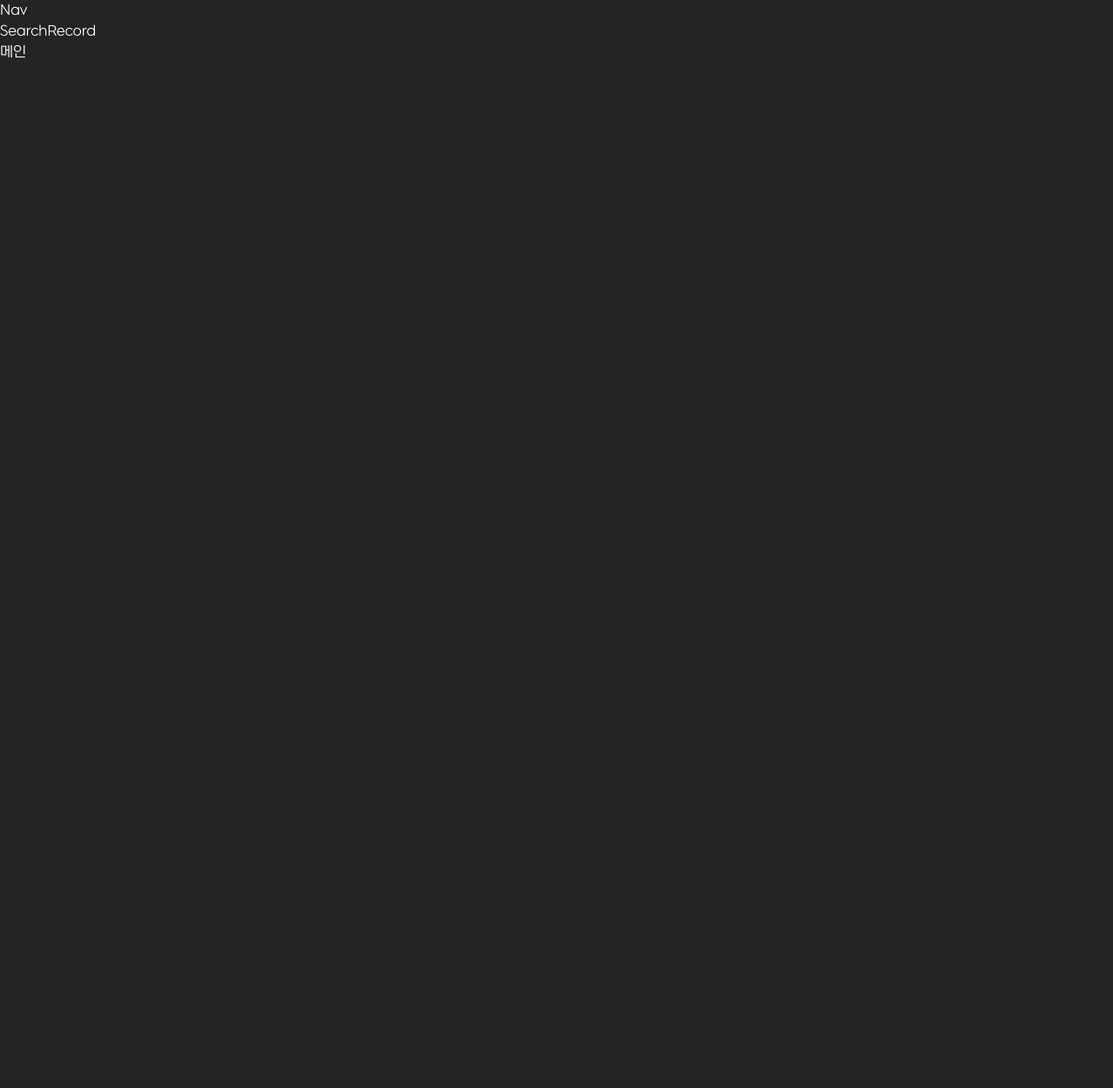
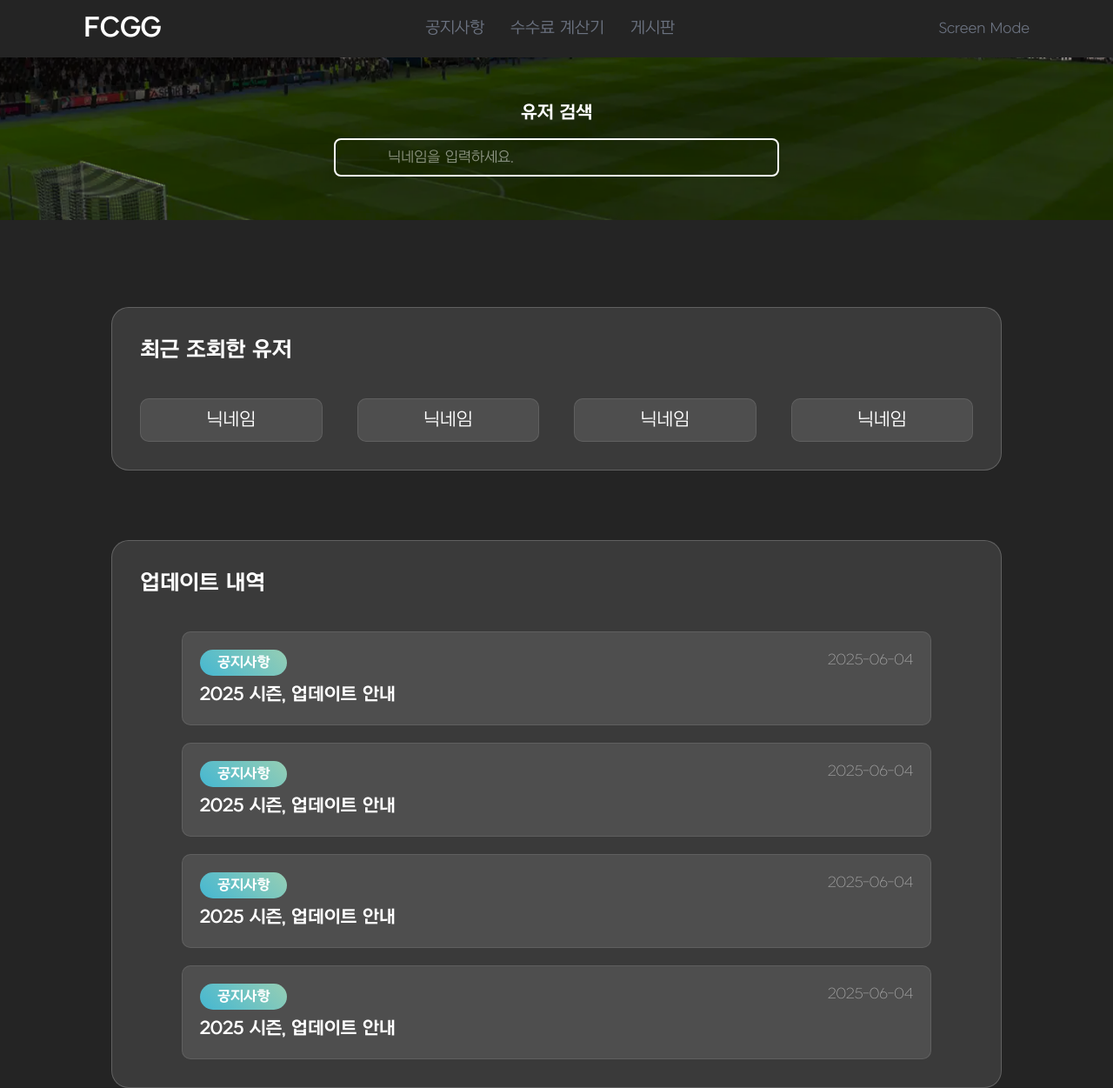
Before and after one commit to jbinyim/fconline-record-next, a Next.js app: page / in a window 1280 px wide. Shown: the whole page at 87% size. Before the commit the page ends 800 px from the top, so only its background shows below. Built offline with nearby package versions, Linux system fonts and the light colour scheme.

Commit message:
nav, 검색창, 최근조회, 업데이트란 제작

```diff
--- a/src/app/globals.css
+++ b/src/app/globals.css
@@ -37,6 +37,7 @@
   --green200: #10b981;
   --green300: #36814a;
 
+
   --nexon: "Nexon Gothic";
 }
 
@@ -52,6 +53,7 @@
   --color-green100: var(--green100);
   --color-green200: var(--green200);
   --color-green300: var(--green300);
+
 
   --font-nexon: var(--nexon);
 
@@ -69,3 +71,31 @@ body {
   color: #fff;
   font-family: var(--nexon), sans-serif;
 }
+
+a{display:inline-block;}
+button{display:inline-block; cursor: pointer;}
+
+@media screen and (min-width:375px) and (max-width:743px){
+  .searchArea{
+    background:url('/backgroundImgs/fcBackground.png')no-repeat center / cover;
+    width:100%;
+    padding:100px 0;
+  }
+}
+
+@media screen and (min-width:744px) and (max-width:1199px){
+  .searchArea{
+    background:url('/backgroundImgs/fcBackground.png')no-repeat center / cover;
+    width:100%;
+    padding:75px 0;
+  }
+}
+
+
+@media screen and (min-width:1200px){
+  .searchArea{
+    background:url('/backgroundImgs/fcBackground.png')no-repeat center / cover;
+    width:100%;
+    padding:50px 0;
+  }
+}
--- a/src/app/page.tsx
+++ b/src/app/page.tsx
@@ -1,5 +1,10 @@
+import RecentRecord from "@/components/home/RecentRecord";
+import Update from "@/components/home/Update";
 import Image from "next/image";
 
 export default function Home() {
-  return <div>메인</div>;
+  return <div>
+    <RecentRecord />
+    <Update />
+  </div>;
 }
--- a/src/components/common/Nav.tsx
+++ b/src/components/common/Nav.tsx
@@ -2,7 +2,24 @@ import React from 'react'
 
 const Nav = () => {
   return (
-    <div>Nav</div>
+    <div>
+      <nav className="w-full pc:flex items-center my-0 mx-auto relative py-[15px] pc:w-[85%] pc:justify-between">
+        <img src="" alt="" className="absolute left-20px top-20px p-5 pc:hidden" />
+        <h1 className="text-center pc:text-left"><a href="#" className="font-bold text-3xl">FCGG</a></h1>
+        <ul className="hidden pc:flex items-center">
+        <li className="px-[15px] text-skyBlue50 font-normal text-lg duration-300 hover:text-white50 hover:translate-y-[-2px]"><a href="#"><img src="" alt="" />공지사항</a></li>
+          <li className="px-[15px] text-skyBlue50 font-normal text-lg duration-300 hover:text-white50 hover:translate-y-[-2px]"><a href="#"><img src="" alt="" />수수료 계산기</a></li>
+          <li className="px-[15px] text-skyBlue50 font-normal text-lg duration-300 hover:text-white50 hover:translate-y-[-2px]"><a href="#"><img src="" alt="" />게시판</a></li>
+        </ul>
+        <div className="hidden invisible pc:visible pc:block relative group">
+          <button type="button" className="text-skyBlue50 font-normal text-base">Screen Mode</button>
+          <ul className="absolute w-[150px] hidden pc:block overflow-hidden text-center invisible opacity-0 pc:transition-all duration-300 shadow-[0_3px_6px_rgba(0,0,0,0.3)] h-0 group-hover:h-[70px] group-hover:visible group-hover:opacity-100 group-hover:bg-black50">
+            <li className="py-1 border-b-1 border-white text-skyBlue50 hover:text-white50"><button type="button" className="">Dark Mode</button></li>
+            <li className="py-1 text-skyBlue50 hover:text-white50"><button type="button" className="">White Mode</button></li>
+          </ul>
+        </div>
+      </nav>
+    </div>
   )
 }
 
--- a/src/components/common/SearchRecord.tsx
+++ b/src/components/common/SearchRecord.tsx
@@ -1,7 +1,17 @@
 import React from "react";
 
 const SearchRecord = () => {
-  return <div>SearchRecord</div>;
+  return <div>
+    <section className="searchArea mb-[30px] tablet:mb-[65px] pc:mb-[100px]">
+        <div className="w-[80%] my-0 mx-auto tablet:w-[60%] pc:w-[40%]">
+          <h2 className="w-[100%] mx-auto text-center mb-[15px] font-bold text-xl">유저 검색</h2>
+          <form action="" className="relative w-[100%] text-center">
+            <img src="" alt="" className="absolute left-0 top-0"/>
+            <input type="search" name="" placeholder="닉네임을 입력하세요." className="rounded-lg border-2 border-white w-[100%] focus:outline-none px-[60px] py-2 appearance-none"/>
+          </form>
+        </div>
+    </section>
+  </div>;
 };
 
 export default SearchRecord;
--- a/src/components/home/RecentRecord.tsx
+++ b/src/components/home/RecentRecord.tsx
@@ -2,7 +2,47 @@ import React from 'react'
 
 const RecentRecord = () => {
   return (
-    <div>RecentRecord</div>
+    <div>
+      <section className="w-full mb-10 pc:mb-20">
+        <div className="w-[80%] mx-auto rounded-[20px] bg-white/10 p-8 border border-[rgba(255,255,255,0.2)]">
+          <h2 className="w-full mb-10 font-bold text-lg tablet:text-xl pc:text-2xl">최근 조회한 유저</h2>
+          <ul className="mobile:w-[90%] mx-auto grid grid-cols-2 gap-5 pc:gap-10 pc:flex pc:justify-between pc:items-center pc:w-full">
+            <li className="p-[10px] rounded-[10px] bg-white/10 border border-[rgba(255,255,255,0.1)] text-center w-full flex justify-center duration-300 hover:translate-y-[-5px] hover:bg-white/20 hover:shadow-[0_0_20px_rgba(0,0,0,0.3)]">
+              <div className="">
+                <a href="" className="flex items-center justify-between gap-[10px] flex-col">
+                  <h3 className="font-normal text-sm tablet:text-base pc:text-xl">닉네임</h3>
+                  <img src="" alt="" className=""/>
+                </a>
+              </div>
+            </li>
+            <li className="p-[10px] rounded-[10px] bg-white/10 border border-[rgba(255,255,255,0.1)] text-center w-full flex justify-center duration-300 hover:translate-y-[-5px] hover:bg-white/20 hover:shadow-[0_0_20px_rgba(0,0,0,0.3)]">
+              <div className="">
+                <a href="" className="flex items-center justify-between gap-[10px] flex-col">
+                  <h3 className="font-normal text-sm tablet:text-base pc:text-xl">닉네임</h3>
+                  <img src="" alt="" className=""/>
+                </a>
+              </div>
+            </li>
+            <li className="p-[10px] rounded-[10px] bg-white/10 border border-[rgba(255,255,255,0.1)] text-center w-full flex justify-center duration-300 hover:translate-y-[-5px] hover:bg-white/20 hover:shadow-[0_0_20px_rgba(0,0,0,0.3)]">
+              <div className="">
+                <a href="" className="flex items-center justify-between gap-[10px] flex-col">
+                  <h3 className="font-normal text-sm tablet:text-base pc:text-xl">닉네임</h3>
+                  <img src="" alt="" className=""/>
+                </a>
+              </div>
+            </li>
+            <li className="p-[10px] rounded-[10px] bg-white/10 border border-[rgba(255,255,255,0.1)] text-center w-full flex justify-center duration-300 hover:translate-y-[-5px] hover:bg-white/20 hover:shadow-[0_0_20px_rgba(0,0,0,0.3)]">
+              <div className="">
+                <a href="" className="flex items-center justify-between gap-[10px] flex-col">
+                  <h3 className="font-normal text-sm tablet:text-base pc:text-xl">닉네임</h3>
+                  <img src="" alt="" className=""/>
+                </a>
+              </div>
+            </li>
+          </ul>
+        </div>
+      </section>
+    </div>
   )
 }
 
--- a/src/components/home/Update.tsx
+++ b/src/components/home/Update.tsx
@@ -2,7 +2,51 @@ import React from 'react'
 
 const Update = () => {
   return (
-    <div>Update</div>
+    <div>
+      <section className="w-full">
+        <div className="w-[80%] mx-auto rounded-[20px] bg-white/10 p-8 border border-[rgba(255,255,255,0.2)]">
+          <h2 className="w-full font-bold mb-10 text-lg tablet:text-xl pc:text-2xl">업데이트 내역</h2>
+          <ul className="w-full pc:w-[90%] mx-auto grid grid-cols-1 justify-center items-center gap-5">
+            <li className="p-3 rounded-[10px] bg-white/10 border border-[rgba(255,255,255,0.1)] tablet:p-4 pc:p-5 duration-300 hover:translate-x-[10px] hover:shadow-[0_0_20px_rgba(0,0,0,0.3)]">
+              <div className="flex justify-between mb-5 pc:mb-2">
+                <span className="bg-[linear-gradient(45deg,#45B7D1_0%,#96CEB4_100%)] py-[1px] tablet:py-[2px] pc:py-[3px] px-3 tablet:px-4 pc:px-5 rounded-[30px] font-bold text-xs tablet:text-sm pc:text-base">공지사항</span>
+                <time className="font-light text-[10px] text-white/50 tablet:text-xs pc:text-base">2025-06-04</time>
+              </div>
+              <div>
+                <h2 className="font-bold text-base tablet:text-lg pc:text-xl"><a href="" className="hover:text-green200 duration-300">2025 시즌, 업데이트 안내</a></h2>
+              </div>
+            </li>
+            <li className="p-3 rounded-[10px] bg-white/10 border border-[rgba(255,255,255,0.1)] tablet:p-4 pc:p-5 duration-300 hover:translate-x-[10px] hover:shadow-[0_0_20px_rgba(0,0,0,0.3)]">
+              <div className="flex justify-between mb-5 pc:mb-2">
+                <span className="bg-[linear-gradient(45deg,#45B7D1_0%,#96CEB4_100%)] py-[1px] tablet:py-[2px] pc:py-[3px] px-3 tablet:px-4 pc:px-5 rounded-[30px] font-bold text-xs tablet:text-sm pc:text-base">공지사항</span>
+                <time className="font-light text-[10px] text-white/50 tablet:text-xs pc:text-base">2025-06-04</time>
+              </div>
+              <div>
+                <h2 className="font-bold text-base tablet:text-lg pc:text-xl"><a href="" className="hover:text-green200 duration-300">2025 시즌, 업데이트 안내</a></h2>
+              </div>
+            </li>
+            <li className="p-3 rounded-[10px] bg-white/10 border border-[rgba(255,255,255,0.1)] tablet:p-4 pc:p-5 duration-300 hover:translate-x-[10px] hover:shadow-[0_0_20px_rgba(0,0,0,0.3)]">
+              <div className="flex justify-between mb-5 pc:mb-2">
+                <span className="bg-[linear-gradient(45deg,#45B7D1_0%,#96CEB4_100%)] py-[1px] tablet:py-[2px] pc:py-[3px] px-3 tablet:px-4 pc:px-5 rounded-[30px] font-bold text-xs tablet:text-sm pc:text-base">공지사항</span>
+                <time className="font-light text-[10px] text-white/50 tablet:text-xs pc:text-base">2025-06-04</time>
+              </div>
+              <div>
+                <h2 className="font-bold text-base tablet:text-lg pc:text-xl"><a href="" className="hover:text-green200 duration-300">2025 시즌, 업데이트 안내</a></h2>
+              </div>
+            </li>
+            <li className="p-3 rounded-[10px] bg-white/10 border border-[rgba(255,255,255,0.1)] tablet:p-4 pc:p-5 duration-300 hover:translate-x-[10px] hover:shadow-[0_0_20px_rgba(0,0,0,0.3)]">
+              <div className="flex justify-between mb-5 pc:mb-2">
+                <span className="bg-[linear-gradient(45deg,#45B7D1_0%,#96CEB4_100%)] py-[1px] tablet:py-[2px] pc:py-[3px] px-3 tablet:px-4 pc:px-5 rounded-[30px] font-bold text-xs tablet:text-sm pc:text-base">공지사항</span>
+                <time className="font-light text-[10px] text-white/50 tablet:text-xs pc:text-base">2025-06-04</time>
+              </div>
+              <div>
+                <h2 className="font-bold text-base tablet:text-lg pc:text-xl"><a href="" className="hover:text-green200 duration-300">2025 시즌, 업데이트 안내</a></h2>
+              </div>
+            </li>
+          </ul>
+        </div>
+      </section>
+    </div>
   )
 }
 
```
